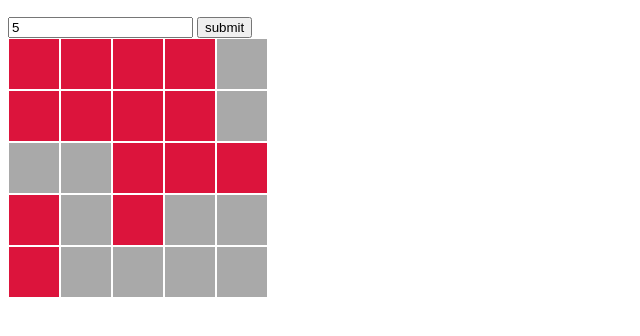
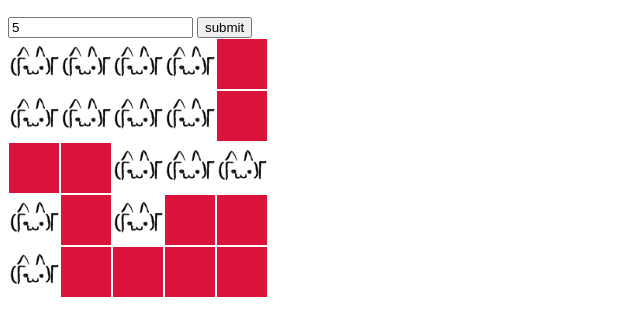
Before and after one commit to masseater/sisisin-lights-out, a website built with Parcel: page index.html in a window 1280 px wide. Shown: the part 50-386 px from the top of the page, without its empty margins (0-640 px from the left). Built offline with nearby package versions, Linux system fonts and the light colour scheme.

Commit message:
画像追加

```diff
--- a/style.scss
+++ b/style.scss
@@ -5,11 +5,12 @@
     .square {
       width: 50px;
       height: 50px;
-      background-color: darkgray;
+      background-size: contain;
       margin: 1px;
-
+      background-color: crimson;
       &.active {
-        background-color: crimson;
+        background-image: url(./sisisin.png);
+        background-color: white;
       }
     }
   }
```
Also changed, not shown: sisisin.png (added), sisisin4096.png (added).
